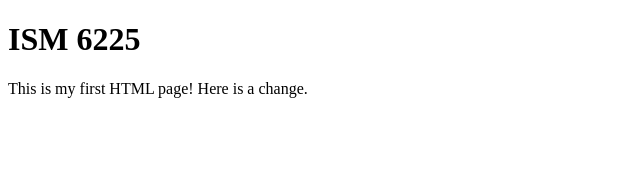
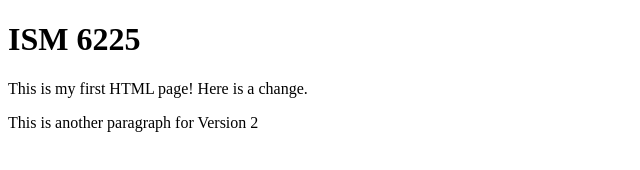
Before and after one commit to Shambhavi1529/ISM6225-Practice, a plain HTML site: page index.html in a window 1280 px wide. Shown: the whole page, without its empty margins (0-640 px from the left). Drawn offline with Linux system fonts and the light colour scheme.

Commit message:
Version 2

```diff
--- a/index.html
+++ b/index.html
@@ -4,5 +4,6 @@
     <body>
         <h1>ISM 6225</h1>
         <p>This is my first HTML page! Here is a change.</p>
+        <p>This is another paragraph for Version 2</p>
     </body>
 </html>
```
